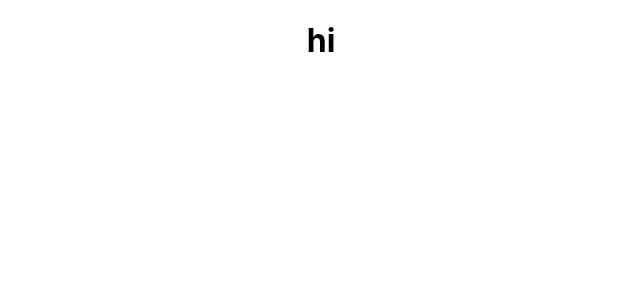
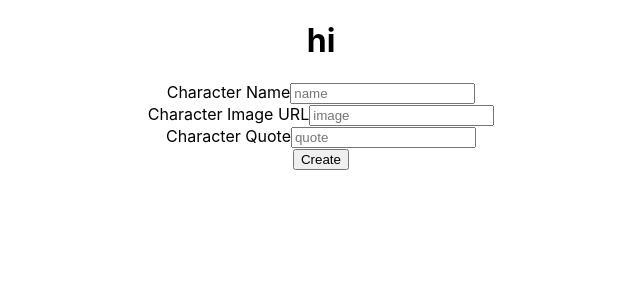
Before and after one commit to emilykim13/mini-react-project, a React (Create React App) app in the folder mean-girls/: page / in a window 1280 px wide. Shown: the top 300 px of the page, without its empty margins (319-959 px from the left). Built offline with nearby package versions, Linux system fonts and the light colour scheme; data requests are answered from the project's data file.

Commit message:
added form

```diff
--- a/mean-girls/src/App.js
+++ b/mean-girls/src/App.js
@@ -22,13 +22,37 @@ class App extends React.Component {
     })
   };
 
+  addCharacter = (characterArg) => {
+    // console.log(characterArg)
+
+    let reqPackage = {
+      method: 'POST',
+      headers: {
+        'Content-type': 'application/json',
+        'Accept': 'application/json'
+      },
+      body: JSON.stringify(characterArg)
+    }
+    fetch('http://localhost:3001/characters', reqPackage)
+    .then(res => res.json())
+    .then(postedCharacter => {
+      this.setState({
+        characters: [...this.state.characters, postedCharacter],
+      });
+    })
+
+  };
+
+
+
+
   render() {
     return (
       <div className="App">
         <h1>hi</h1>
-        {/* <CharacterHeader />
-        <CharacterForm />
-        <Section /> */}
+        {/* <CharacterHeader /> */}
+        <CharacterForm newCharacter={this.addCharacter}/>
+        {/* <Section /> */}
       </div>
     // either in the burn book or not
     )
--- a/mean-girls/src/CharacterForm.js
+++ b/mean-girls/src/CharacterForm.js
@@ -0,0 +1,42 @@
+import React, {Component} from 'react'
+
+class CharacterForm extends Component {
+
+    submitHandler = (e) => {
+        e.preventDefault()
+        let newName = e.target[0].value
+        let newImage = e.target[1].value
+        let newQuote = e.target[2].value
+
+        let newCharacter = {
+            name: newName,
+            image: newImage,
+            quote: newQuote,
+            burned: false
+        }
+
+        e.target.reset()
+
+        this.props.newCharacter(newCharacter)
+    }
+
+    render(){
+        return(
+        <form onSubmit={this.submitHandler}>
+            <label>Character Name</label>
+            <input type='text' placeholder='name'/>
+            <br/>
+            <label>Character Image URL</label>
+            <input type='text' placeholder='image'/>
+            <br/>
+            <label>Character Quote</label>
+            <input type='text' placeholder='quote'/>
+            <br/>
+            <input type='submit'value='Create'/>
+
+        </form>
+        )
+    }
+}
+
+export default CharacterForm
```
Also changed, not shown: mean-girls/db.json (indentation only), 1 other file (tests, documents, lock files or other folders).
